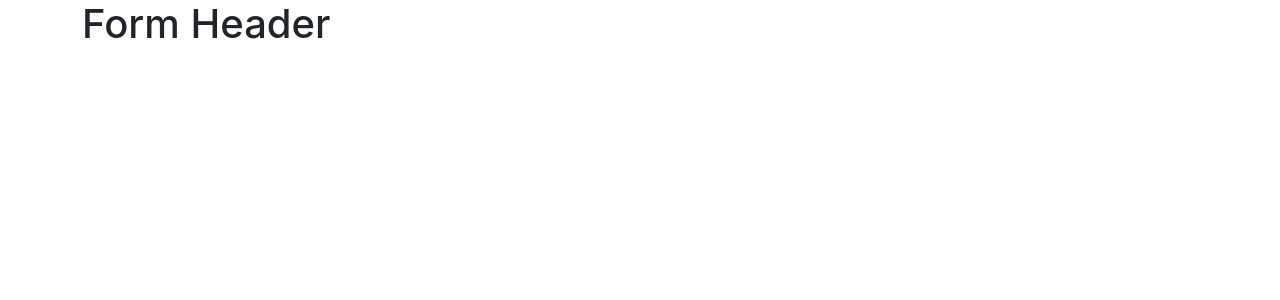
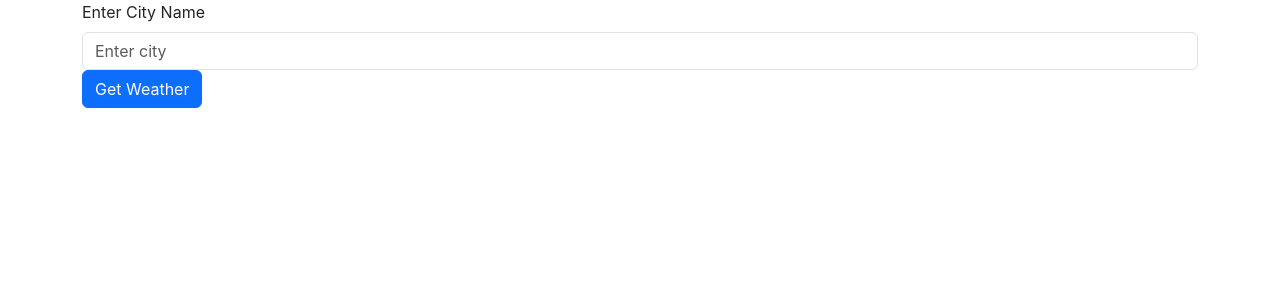
Before and after one commit to odhiambo-ed/react-weather-app, a React (Create React App) app: page / in a window 1280 px wide. Shown: the top 300 px of the page. Built offline with nearby package versions, Linux system fonts and the light colour scheme.

Commit message:
Add Enter City Form

```diff
--- a/src/components/WeatherForm.js
+++ b/src/components/WeatherForm.js
@@ -6,8 +6,12 @@
       <Row>
           <Col>
               <Form>
-                  <h1>Form Header</h1>
-            </Form>
+                  <Form.Group controlId="cityName">
+                      <Form.Label>Enter City Name</Form.Label>
+                      <Form.Control type="text" placeholder='Enter city' />
+                  </Form.Group>
+                  <Button variant='primary' type='submit' >Get Weather</Button>
+              </Form>
           </Col>
     </Row>
   )
```
